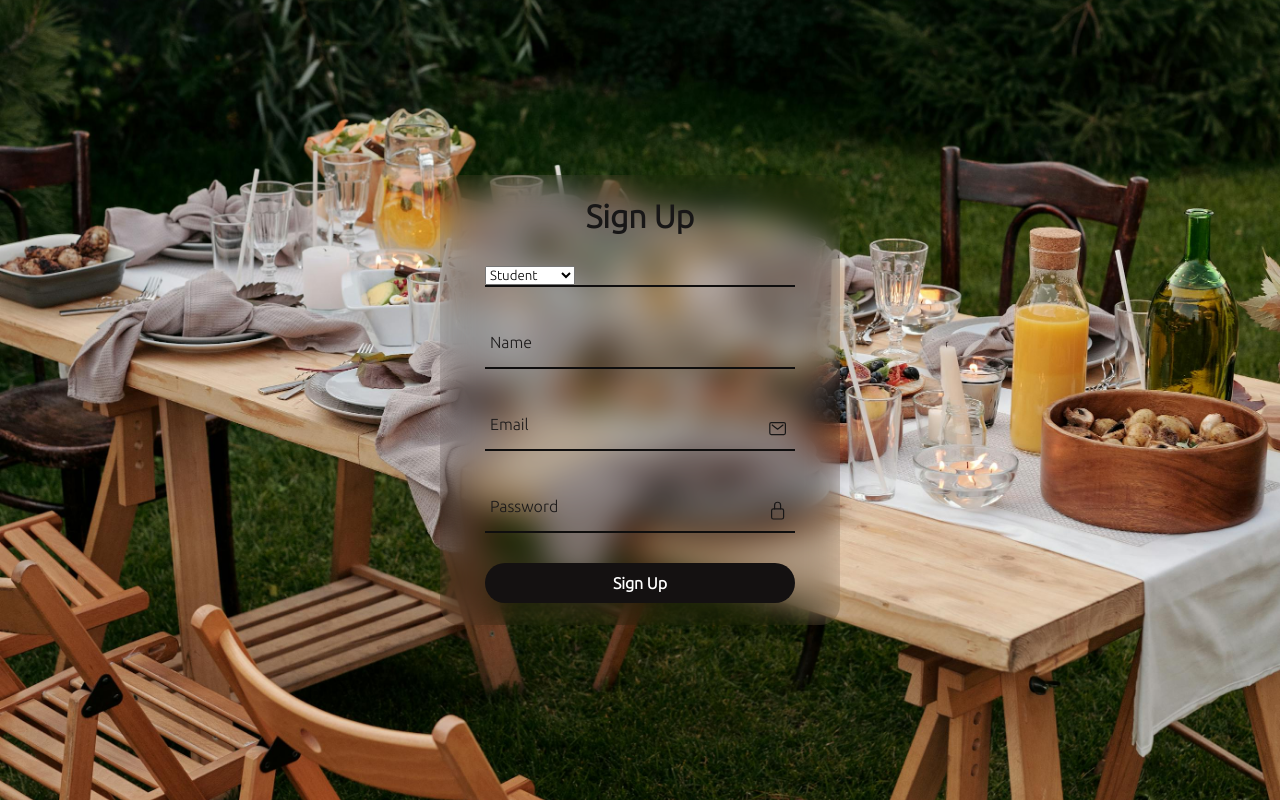
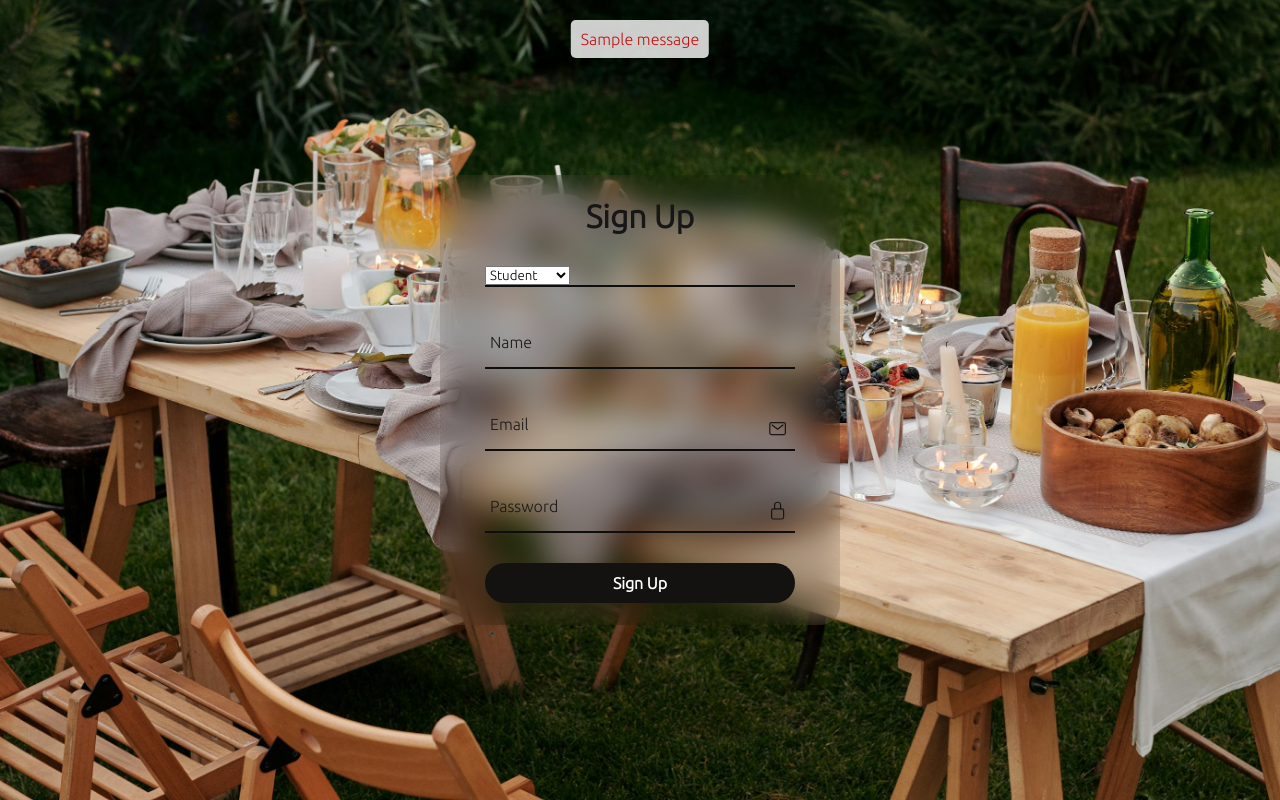
Before and after one commit to azamafridi23/Mess-Management-System-using-Flask, a Flask app: page /signup in a window 1280 px wide. Run offline with Flask 3, Linux system fonts and the light colour scheme; one stand-in notice (Sample message) is shown.

Commit message:
Handle Already Exist Account and Generate Flash Messages

```diff
--- a/app.py
+++ b/app.py
@@ -1,4 +1,5 @@
-from flask import Flask ,render_template,jsonify,request, redirect, url_for, g,session
+from flask import Flask ,render_template,jsonify,request, redirect, url_for, g,session,flash
+import time
 import os
 import hashlib
 import sqlite3
@@ -145,7 +146,7 @@ def setup_Users():
     CREATE TABLE IF NOT EXISTS users (
         id INTEGER PRIMARY KEY AUTOINCREMENT,
         name TEXT,
-        email TEXT,
+        email TEXT UNIQUE,
         password TEXT,
         user_type TEXT DEFAULT 'student',
         timestamp TIMESTAMP DEFAULT CURRENT_TIMESTAMP
@@ -168,28 +169,38 @@ def index():
 @app.route("/login")
 def signin():
     return render_template("/Login/SignIn.html")
-
-
 @app.route('/signup2', methods=['POST'])
 def signup2():
-    setup_Users()
+    setup_Users()  # Assuming this is a function to set up the database
     name = request.form['Enter_name_for_signup']
     email = request.form['Enter_email_for_sigup']
     password = request.form['Enter_password_for_signup']
-    User_Types=request.form['Roles_SS']
-    # Hash the password before storing it
-    print(User_Types)
+    user_type = request.form['Roles_SS']
     hashed_password = hashlib.sha256(password.encode()).hexdigest()
     try:
-        # Insert the user data into the database
+        # Check if the user already exists
         db = get_db()
         cursor = db.cursor()
-        cursor.execute('INSERT INTO users (name, email, password,user_type) VALUES (?, ?, ?,?)', (name, email, hashed_password,User_Types))
-        db.commit()
-       # return redirect(url_for('login'))
-        return render_template("/Login/accountcreation.html")
+        cursor.execute('SELECT * FROM users WHERE email = ?', (email,))
+        existing_user = cursor.fetchone()
+        print(existing_user)
+        if existing_user:
+            flash('Account already exists!', 'error')
+            return redirect(url_for('signup_function'))  # Redirect back to sign-up function
+        else:
+            # Insert the user data into the database
+            cursor.execute('INSERT INTO users (name, email, password, user_type) VALUES (?, ?, ?, ?)', (name, email, hashed_password, user_type))
+            db.commit()
+            flash('Account created successfully!', 'success')
+            print("Hello")
+            print(existing_user)
+            if user_type=="Supervisor":
+                return render_template("/display_menu.html")
+            else:
+                return f"Wellcome to {user_type} Webpage"# Redirect back to sign-up function
     except sqlite3.IntegrityError:
-        return render_template("/Login/AccountExist.html")
+        flash('Error creating account!', 'error')
+        return redirect(url_for('signup_function'))  # Redirect back to sign-up function
 
 @app.route('/auth', methods=['POST'])
 def auth():
@@ -214,6 +225,9 @@ def auth():
             return User_Type
     else:
         return render_template("/Login/Invalidemail.html")
+@app.route('/signup', methods=['GET'])
+def signup_function():
+    return render_template('/Login/signup.html')  # Render your sign-up page
 
 @app.route("/signup")
 def signup():
--- a/templates/Login/signup.html
+++ b/templates/Login/signup.html
@@ -1,42 +1,64 @@
+
 <!DOCTYPE html>
 <html lang='en'>
-
 <head>
     <meta charset='UTF-8'>
     <meta name='viewport' content='width=device-width, initial-scale=1.0'>
     <title>SignUp</title>
     <script type="module" src="https://unpkg.com/ionicons@7.1.0/dist/ionicons/ionicons.esm.js"></script>
     <script nomodule src="https://unpkg.com/ionicons@7.1.0/dist/ionicons/ionicons.js"></script>
-    <!-- <link rel='stylesheet' href='login_and_sign_up.css'>
-    <link rel="stylesheet" href="/style.css"> -->
     <link rel="stylesheet" href="{{url_for('static' ,filename='css/login_and_sign_up.css')}}">
+    <style>
+        .flash-message-container {
+            text-align: center;
+            position: absolute;
+            top: 20px; /* Adjust top position as needed */
+            left: 50%;
+            transform: translateX(-50%);
+            background-color: rgba(255, 255, 255, 0.8); /* Adjust opacity as needed */
+            padding: 10px;
+            border-radius: 5px;
+            box-shadow: 0px 0px 10px rgba(0, 0, 0, 0.1); /* Optional: Add box shadow for better visibility */
+        }
+    </style>
 </head>
+
 <body>
+    <div class="container" style="color: rgb(193, 20, 20);">
+        <!-- Flash messages -->
+        <div class="flash-message-container">
+            {% with messages = get_flashed_messages(with_categories=true) %}
+            {% if messages %}
+            {% for category, message in messages %}
+            <div class="alert alert-{{ category }}">
+                {{ message }}
+            </div>
+            {% endfor %}
+            {% endif %}
+            {% endwith %}
+        </div>
+    </div>
     <section>
         <div class="form-box">
             <div class="form-value">
-                    <form  method="post" action="/signup2">
+                <form method="post" action="/signup2">
                     <h2>Sign Up</h2>
                     <div class="inputbox">
-
-                            <!-- <label for="Roles_SS">Choose Your Role</label>  -->
                         <select name="Roles_SS" id="Roles">
                             <option value="Student">Student</option>
-                           <option value="Super Visor">Super Visor</option>
+                            <option value="Supervisor">Supervisor</option>
                         </select>
                     </div>
-                        <div class="inputbox"> <input type="name"  name="Enter_name_for_signup"
-                            required>
+                    <div class="inputbox"> <input type="name" name="Enter_name_for_signup" required>
                         <label>Name</label>
                     </div>
-
-
-                        <div class="inputbox"> <ion-icon name="mail-outline"></ion-icon> <input type="email" required name="Enter_email_for_sigup">
+                    <div class="inputbox"> <ion-icon name="mail-outline"></ion-icon> <input type="email"
+                            required name="Enter_email_for_sigup">
                         <label>Email</label>
                     </div>
-                        <div class="inputbox"> <ion-icon name="lock-closed-outline"></ion-icon> <input type="password" name="Enter_password_for_signup"
-                                required> <label>Password</label> </div>
-                                <button ></a>Sign Up</button>
+                    <div class="inputbox"> <ion-icon name="lock-closed-outline"></ion-icon> <input type="password"
+                            name="Enter_password_for_signup" required> <label>Password</label> </div>
+                    <button>Sign Up</button>
                 </form>
             </div>
         </div>
--- a/templates/index.html
+++ b/templates/index.html
@@ -30,6 +30,7 @@
         <input type="text" placeholder="Search here..." />
       </div>
     </nav>
+
   </body>
   <script src="{{url_for('static' ,filename='js/script.js')}}"></script>
 </html>
```
Lines whose indentation alone changed are shown as unchanged.
